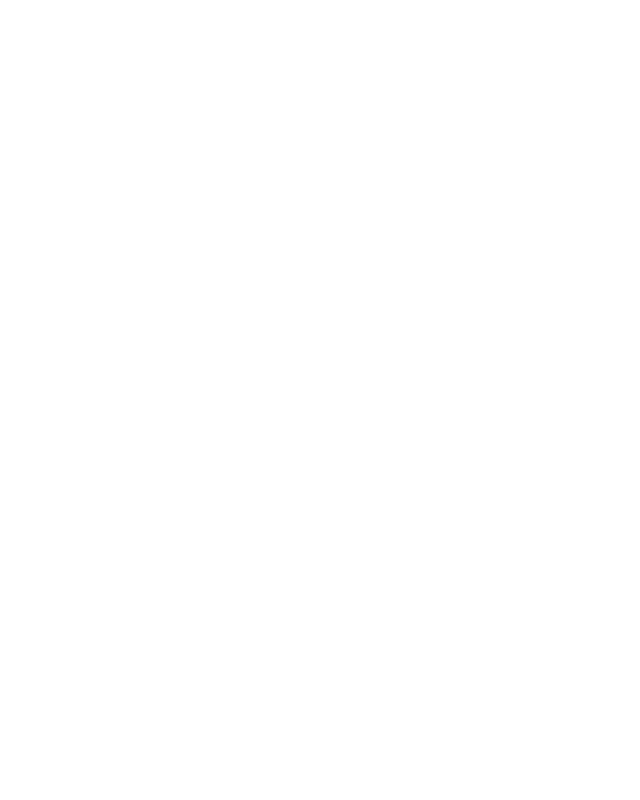
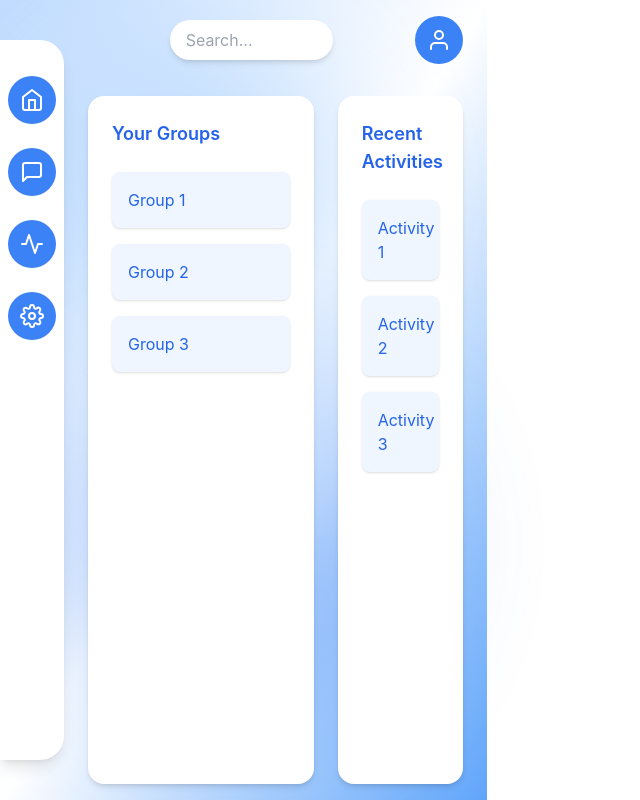
Before and after one commit to yugvithani/GyanSetu, a React (Vite) app in the folder frontend/: page /home in a window 1280 px wide. Shown: the whole page, without its empty margins (0-640 px from the left). Built offline with nearby package versions, Linux system fonts and the light colour scheme.

Commit message:
feat: add home page tmeplate (dummy)

```diff
--- a/frontend/package.json
+++ b/frontend/package.json
@@ -11,7 +11,10 @@
   },
   "dependencies": {
     "react": "^18.3.1",
-    "react-dom": "^18.3.1"
+    "react-dom": "^18.3.1",
+    "react-icons": "^5.4.0",
+    "react-router-dom": "^7.0.2",
+    "react-toastify": "^10.0.6"
   },
   "devDependencies": {
     "@eslint/js": "^9.15.0",
--- a/frontend/src/App.jsx
+++ b/frontend/src/App.jsx
@@ -1,15 +1,19 @@
-import { useState } from 'react'
-// import reactLogo from './assets/react.svg'
-import './App.css'
+import React from 'react';
+import { BrowserRouter as Router, Routes, Route } from 'react-router-dom';
+import Login from '../src/features/Auth/pages/Login';
+import Register from '../src/features/Auth/pages/Register';
+import Home from '../src/pages/Home';
 
-function App() {
-  const [count, setCount] = useState(0)
+const App = () => {
+  return (
+    <Router>
+      <Routes>
+        <Route path="/login" element={<Login />} />
+        <Route path="/register" element={<Register />} />
+        <Route path="/home" element={<Home />} />
+      </Routes>
+    </Router>
+  );
+};
 
-  return (
-    <>
-
-    </>
-  )
-}
-
-export default App
+export default App;
--- /dev/null
+++ b/frontend/src/pages/Home.jsx
@@ -0,0 +1,94 @@
+import React from "react";
+import { FiHome, FiSettings, FiMessageSquare, FiActivity, FiUser } from "react-icons/fi";
+
+const HomePage = () => {
+  return (
+    <div className="min-h-screen flex relative">
+      {/* Gradient Background */}
+      <div className="absolute inset-0 -z-10 bg-gradient-to-br from-blue-200 via-white to-blue-400">
+        <div className="absolute top-12 left-10 w-80 h-80 bg-blue-300 rounded-full opacity-40 blur-3xl"></div>
+        <div className="absolute bottom-16 right-16 w-96 h-96 bg-blue-500 rounded-full opacity-30 blur-3xl"></div>
+        <div className="absolute top-1/2 left-1/2 -translate-x-1/2 -translate-y-1/2 w-72 h-72 bg-blue-100 rounded-full opacity-40 blur-2xl"></div>
+      </div>
+
+      {/* Left Sidebar */}
+      <aside className="w-16 flex flex-col items-center py-6 bg-white shadow-lg rounded-r-3xl mt-10 mb-10">
+        {[
+          { icon: <FiHome />, label: "Home" },
+          { icon: <FiMessageSquare />, label: "Messages" },
+          { icon: <FiActivity />, label: "Activity" },
+          { icon: <FiSettings />, label: "Settings" },
+        ].map((item, index) => (
+          <div key={index} className="relative group my-3">
+            <div className="text-2xl p-3 bg-blue-500 text-white rounded-full cursor-pointer hover:bg-blue-600">
+              {item.icon}
+            </div>
+            <span className="absolute left-16 top-1/2 -translate-y-1/2 px-2 py-1 text-sm bg-blue-600 text-white rounded-md opacity-0 group-hover:opacity-100 transition-all">
+              {item.label}
+            </span>
+          </div>
+        ))}
+      </aside>
+
+      {/* Main Content */}
+      <div className="flex-1 flex flex-col px-6 py-4">
+        {/* Top Section */}
+        <header className="flex items-center justify-between">
+          {/* Search Button */}
+          <div className="flex-1 flex justify-center">
+            <input
+              type="text"
+              placeholder="Search..."
+              className="w-1/2 px-4 py-2 rounded-full shadow-md focus:outline-none focus:ring focus:ring-blue-100"
+            />
+          </div>
+
+          {/* Profile Icon */}
+          <div className="relative group">
+            <div className="text-2xl p-3 bg-blue-500 text-white rounded-full cursor-pointer hover:bg-blue-600">
+              <FiUser />
+            </div>
+            <span className="absolute right-16 top-1/2 -translate-y-1/2 px-2 py-1 text-sm bg-blue-600 text-white rounded-md opacity-0 group-hover:opacity-100 transition-all">
+              Profile
+            </span>
+          </div>
+        </header>
+
+        {/* Center Content */}
+        <main className="flex flex-1 mt-8 space-x-6">
+          {/* Groups List */}
+          <div className="flex-1 bg-white rounded-2xl shadow-md p-6">
+            <h2 className="text-lg font-semibold text-blue-600">Your Groups</h2>
+            <ul className="mt-6 space-y-4">
+              {["Group 1", "Group 2", "Group 3"].map((group, index) => (
+                <li
+                  key={index}
+                  className="bg-blue-50 p-4 rounded-lg text-blue-600 shadow hover:shadow-lg transition-all"
+                >
+                  {group}
+                </li>
+              ))}
+            </ul>
+          </div>
+
+          {/* Recent Activities */}
+          <div className="w-1/3 bg-white rounded-2xl shadow-md p-6">
+            <h2 className="text-lg font-semibold text-blue-600">Recent Activities</h2>
+            <ul className="mt-6 space-y-4">
+              {["Activity 1", "Activity 2", "Activity 3"].map((activity, index) => (
+                <li
+                  key={index}
+                  className="bg-blue-50 p-4 rounded-lg text-blue-600 shadow hover:shadow-lg transition-all"
+                >
+                  {activity}
+                </li>
+              ))}
+            </ul>
+          </div>
+        </main>
+      </div>
+    </div>
+  );
+};
+
+export default HomePage;
```
Also changed, not shown: 1 other file (tests, documents, lock files or other folders).
